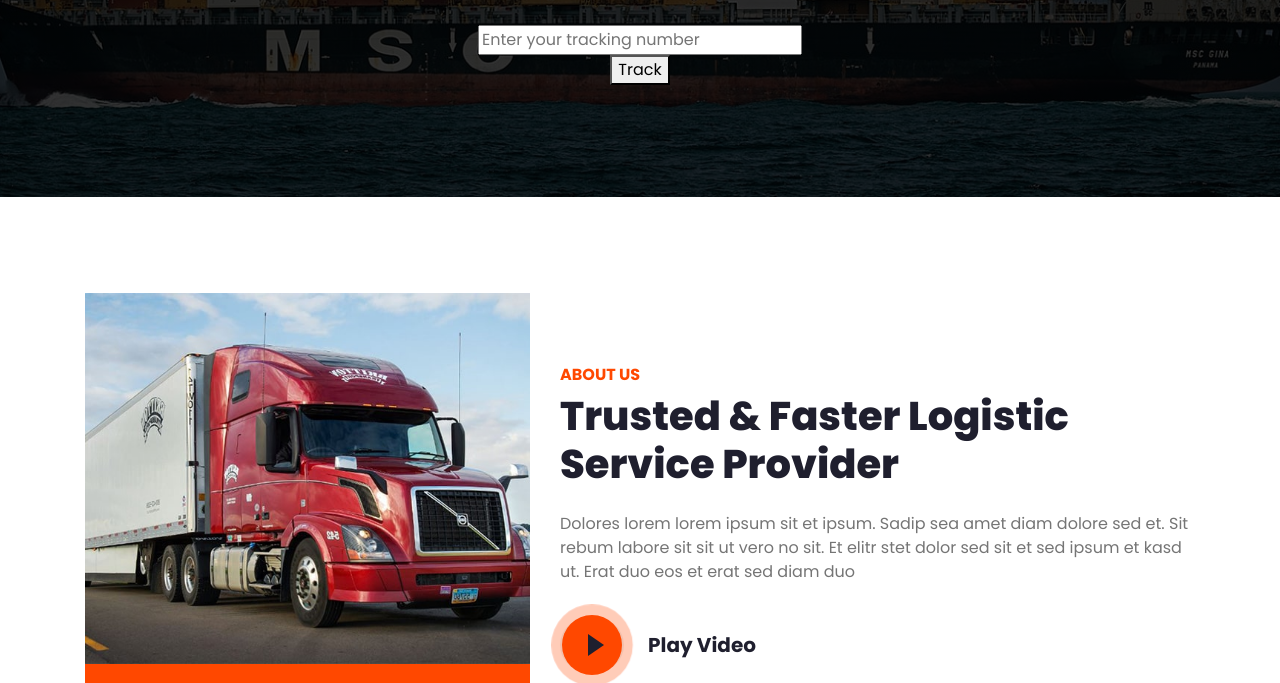
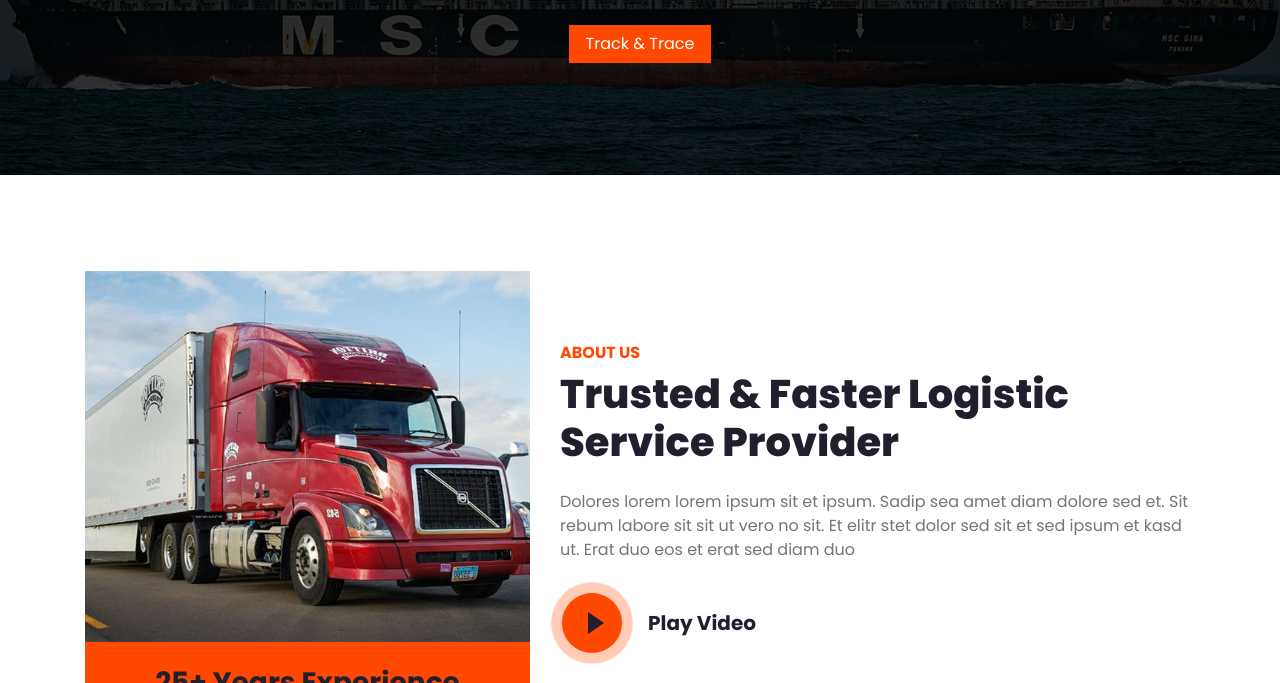
Before and after one commit to Kyngtechnologies/faster.github.io, a plain HTML site: page index.html in a window 1280 px wide. Shown: the part 417-1100 px from the top of the page. Drawn offline with nearby package versions, Linux system fonts and the light colour scheme; a script that the page names is missing.

Commit message:
Update index.html

```diff
--- a/index.html
+++ b/index.html
@@ -142,13 +142,13 @@ function TTsizeSet() {
             <h1 class="text-primary mb-4">Safe & Faster</h1>
             <h1 class="text-white display-3 mb-5">Logistics Services</h1>
             <div class="mx-auto" style="width: 100%; max-width: 600px;">
-                <div id="TTinput" class="TTinput">
+<!--                 <div id="TTinput" class="TTinput">
     <div class="TTinput-item">
         <input id="TTtracknumber" type="text" value="" name="TTtracknumber" placeholder="Enter your tracking number">
     </div>
     <button class="TTinput-button" onclick="TTbuttonToTrack()">Track</button>
-</div>
-<!--                         <button class="btn btn-primary px-3">Track & Trace</button> -->
+</div> -->
+                        <button class="btn btn-primary px-3" onclick="https://www.tracktry.com/t/faster">Track & Trace</button>
                     </div>
                 </div>
             </div>
```
